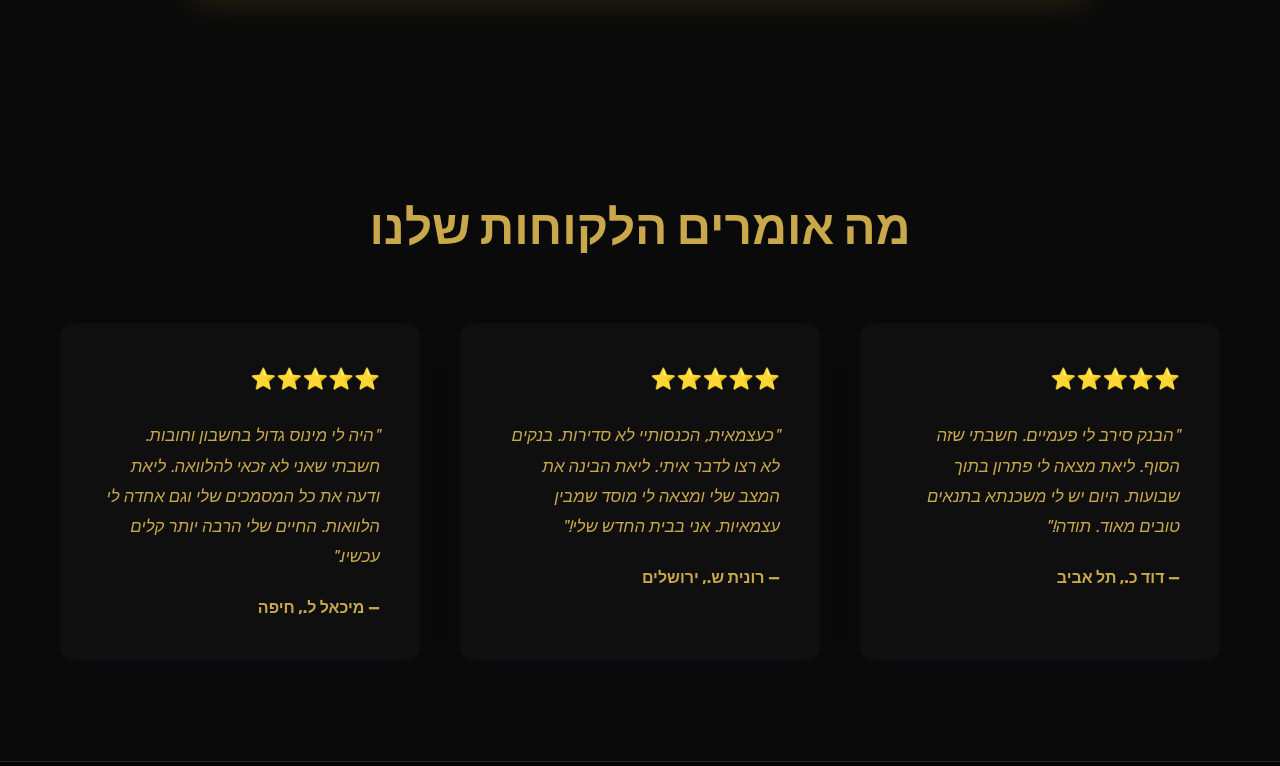
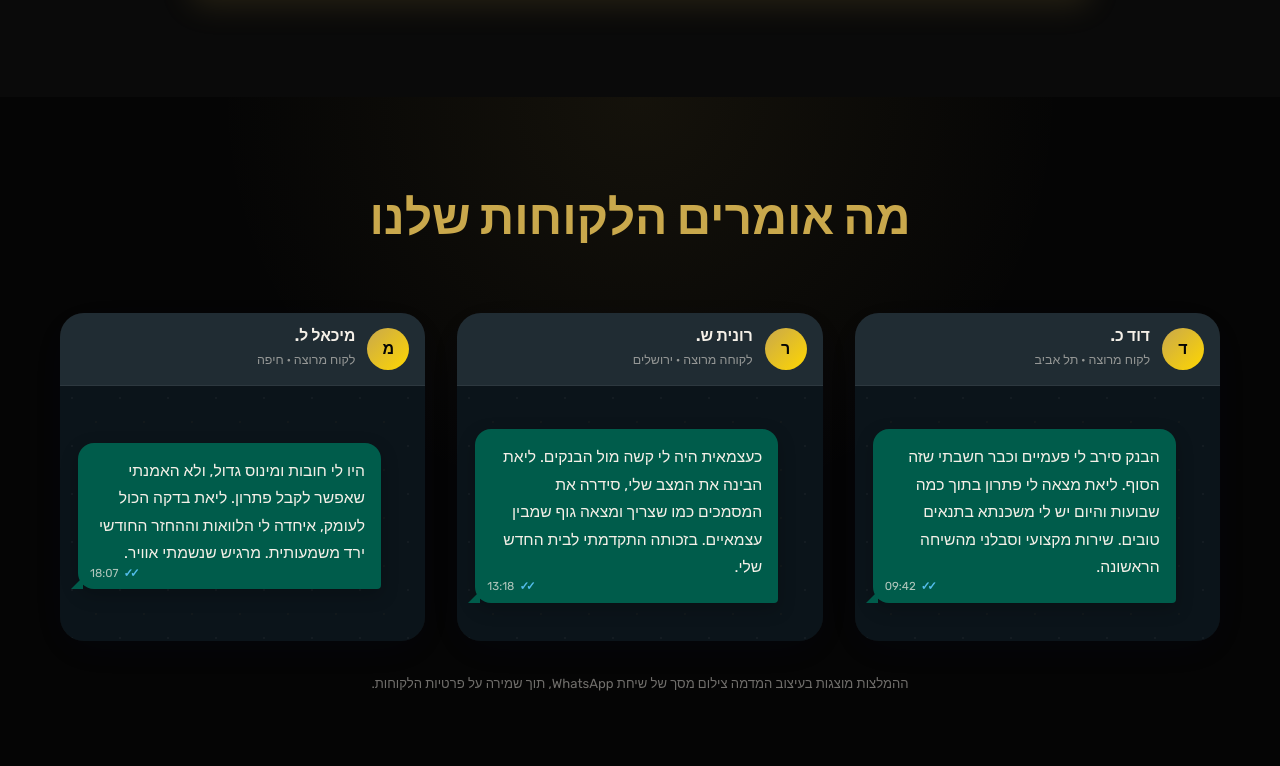
Before and after one commit to mishelmarketing-sketch/-2, a plain HTML site: page index.html in a window 1280 px wide. Shown: the part 6974-7740 px from the top of the page. Drawn offline with Linux system fonts and the light colour scheme.

Commit message:
💬 עיצוב ממליצים כסגנון צילום מסך וואטסאפ

```diff
--- a/index.html
+++ b/index.html
@@ -901,45 +901,136 @@
  font-size: 1rem;
  }
 
- /* ===== TESTIMONIALS SECTION ===== */
+ /* ===== TESTIMONIALS SECTION - WHATSAPP SCREENSHOT STYLE ===== */
+        #testimonials {
+            background: radial-gradient(circle at top, rgba(201,168,76,0.08), transparent 45%), #050505;
+            padding: 90px 0;
+        }
+
         .testimonials-grid {
             display: grid;
- grid-template-columns: repeat(auto-fit, minmax(320px, 1fr));
- gap: 2.5rem;
+            grid-template-columns: repeat(auto-fit, minmax(300px, 1fr));
+            gap: 2rem;
+            align-items: stretch;
         }
 
         .testimonial-card {
- background: #0f0f0f;
- padding: 2.5rem;
- border-radius: 15px;
- box-shadow: 0 8px 32px rgba(201,168,76,0.15);
+            background: #111b21;
+            border-radius: 24px;
+            overflow: hidden;
+            border: 1px solid rgba(201,168,76,0.28);
+            box-shadow: 0 18px 45px rgba(0,0,0,0.45), 0 0 24px rgba(201,168,76,0.12);
             transition: var(--transition);
- border-left: 5px solid var(--primary);
+            direction: rtl;
+            position: relative;
         }
 
         .testimonial-card:hover {
- transform: translateY(-10px);
- box-shadow: 0 16px 48px rgba(201,168,76,0.3);
- }
-
- .testimonial-rating {
- margin-bottom: 1.5rem;
- font-size: 1.3rem;
- color: var(--warning);
- }
-
- .testimonial-text {
- font-size: 1.05rem;
- color: var(--text-light);
- margin-bottom: 1.5rem;
- line-height: 1.8;
- font-style: italic;
- }
-
- .testimonial-author {
+            transform: translateY(-8px);
+            box-shadow: 0 24px 60px rgba(0,0,0,0.55), 0 0 34px rgba(201,168,76,0.2);
+        }
+
+        .wa-topbar {
+            background: #202c33;
+            padding: 14px 16px;
+            display: flex;
+            align-items: center;
+            gap: 12px;
+            border-bottom: 1px solid rgba(255,255,255,0.06);
+        }
+
+        .wa-avatar {
+            width: 42px;
+            height: 42px;
+            border-radius: 50%;
+            background: linear-gradient(135deg, #C9A84C, #FFD700);
+            color: #050505;
+            display: flex;
+            align-items: center;
+            justify-content: center;
+            font-weight: 900;
+            font-size: 1rem;
+            flex-shrink: 0;
+        }
+
+        .wa-contact strong {
+            display: block;
+            color: #f5f0e8;
+            font-size: 0.98rem;
+            line-height: 1.2;
+        }
+
+        .wa-contact span {
+            color: rgba(245,240,232,0.55);
+            font-size: 0.78rem;
+        }
+
+        .wa-chat-bg {
+            min-height: 255px;
+            padding: 26px 18px 22px;
+            background-color: #0b141a;
+            background-image:
+                radial-gradient(circle at 12px 12px, rgba(255,255,255,0.035) 1px, transparent 1px),
+                radial-gradient(circle at 36px 36px, rgba(201,168,76,0.035) 1px, transparent 1px);
+            background-size: 48px 48px;
+            display: flex;
+            flex-direction: column;
+            justify-content: center;
+        }
+
+        .wa-bubble {
+            background: #005c4b;
+            color: #f5f0e8;
+            padding: 14px 16px 22px;
+            border-radius: 16px 16px 4px 16px;
+            max-width: 92%;
+            margin-right: auto;
+            position: relative;
+            line-height: 1.75;
+            font-size: 0.98rem;
+            box-shadow: 0 6px 18px rgba(0,0,0,0.22);
+        }
+
+        .wa-bubble::after {
+            content: '';
+            position: absolute;
+            left: -7px;
+            bottom: 0;
+            border-width: 0 0 12px 12px;
+            border-style: solid;
+            border-color: transparent transparent #005c4b transparent;
+        }
+
+        .wa-meta {
+            position: absolute;
+            left: 12px;
+            bottom: 6px;
+            display: flex;
+            align-items: center;
+            gap: 5px;
+            color: rgba(245,240,232,0.72);
+            font-size: 0.72rem;
+            direction: ltr;
+        }
+
+        .wa-checks {
+            color: #53bdeb;
             font-weight: 700;
- color: #C9A84C;
- font-size: 1rem;
+            letter-spacing: -3px;
+        }
+
+        .wa-footer-note {
+            text-align: center;
+            color: rgba(245,240,232,0.45);
+            font-size: 0.82rem;
+            margin-top: 2rem;
+        }
+
+        @media (max-width: 768px) {
+            #testimonials { padding: 70px 0; }
+            .testimonials-grid { grid-template-columns: 1fr; }
+            .wa-chat-bg { min-height: 220px; }
+            .wa-bubble { max-width: 96%; font-size: 0.94rem; }
         }
 
  /* ===== FOOTER ===== */
@@ -1830,22 +1921,55 @@
         <div class="container">
             <h2 class="section-title" reveal-on-scroll>מה אומרים הלקוחות שלנו</h2>
             <div class="testimonials-grid">
- <div class="testimonial-card">
- <div class="testimonial-rating">⭐⭐⭐⭐⭐</div>
- <p class="testimonial-text">"הבנק סירב לי פעמיים. חשבתי שזה הסוף. ליאת מצאה לי פתרון בתוך שבועות. היום יש לי משכנתא בתנאים טובים מאוד. תודה!"</p>
- <p class="testimonial-author">— דוד כ., תל אביב</p>
- </div>
- <div class="testimonial-card">
- <div class="testimonial-rating">⭐⭐⭐⭐⭐</div>
- <p class="testimonial-text">"כעצמאית, הכנסותיי לא סדירות. בנקים לא רצו לדבר איתי. ליאת הבינה את המצב שלי ומצאה לי מוסד שמבין עצמאיות. אני בבית החדש שלי!"</p>
- <p class="testimonial-author">— רונית ש., ירושלים</p>
- </div>
- <div class="testimonial-card">
- <div class="testimonial-rating">⭐⭐⭐⭐⭐</div>
- <p class="testimonial-text">"היה לי מינוס גדול בחשבון וחובות. חשבתי שאני לא זכאי להלוואה. ליאת ודעה את כל המסמכים שלי וגם אחדה לי הלוואות. החיים שלי הרבה יותר קלים עכשיו."</p>
- <p class="testimonial-author">— מיכאל ל., חיפה</p>
- </div>
- </div>
+                <div class="testimonial-card" reveal-on-scroll>
+                    <div class="wa-topbar">
+                        <div class="wa-avatar">ד</div>
+                        <div class="wa-contact">
+                            <strong>דוד כ.</strong>
+                            <span>לקוח מרוצה · תל אביב</span>
+                        </div>
+                    </div>
+                    <div class="wa-chat-bg">
+                        <div class="wa-bubble">
+                            הבנק סירב לי פעמיים וכבר חשבתי שזה הסוף. ליאת מצאה לי פתרון בתוך כמה שבועות והיום יש לי משכנתא בתנאים טובים. שירות מקצועי וסבלני מהשיחה הראשונה.
+                            <span class="wa-meta"><span>09:42</span><span class="wa-checks">✓✓</span></span>
+                        </div>
+                    </div>
+                </div>
+
+                <div class="testimonial-card" reveal-on-scroll>
+                    <div class="wa-topbar">
+                        <div class="wa-avatar">ר</div>
+                        <div class="wa-contact">
+                            <strong>רונית ש.</strong>
+                            <span>לקוחה מרוצה · ירושלים</span>
+                        </div>
+                    </div>
+                    <div class="wa-chat-bg">
+                        <div class="wa-bubble">
+                            כעצמאית היה לי קשה מול הבנקים. ליאת הבינה את המצב שלי, סידרה את המסמכים כמו שצריך ומצאה גוף שמבין עצמאיים. בזכותה התקדמתי לבית החדש שלי.
+                            <span class="wa-meta"><span>13:18</span><span class="wa-checks">✓✓</span></span>
+                        </div>
+                    </div>
+                </div>
+
+                <div class="testimonial-card" reveal-on-scroll>
+                    <div class="wa-topbar">
+                        <div class="wa-avatar">מ</div>
+                        <div class="wa-contact">
+                            <strong>מיכאל ל.</strong>
+                            <span>לקוח מרוצה · חיפה</span>
+                        </div>
+                    </div>
+                    <div class="wa-chat-bg">
+                        <div class="wa-bubble">
+                            היו לי חובות ומינוס גדול, ולא האמנתי שאפשר לקבל פתרון. ליאת בדקה הכול לעומק, איחדה לי הלוואות וההחזר החודשי ירד משמעותית. מרגיש שנשמתי אוויר.
+                            <span class="wa-meta"><span>18:07</span><span class="wa-checks">✓✓</span></span>
+                        </div>
+                    </div>
+                </div>
+            </div>
+            <p class="wa-footer-note">ההמלצות מוצגות בעיצוב המדמה צילום מסך של שיחת WhatsApp, תוך שמירה על פרטיות הלקוחות.</p>
         </div>
     </section>
 
```
Lines whose indentation alone changed are shown as unchanged.
